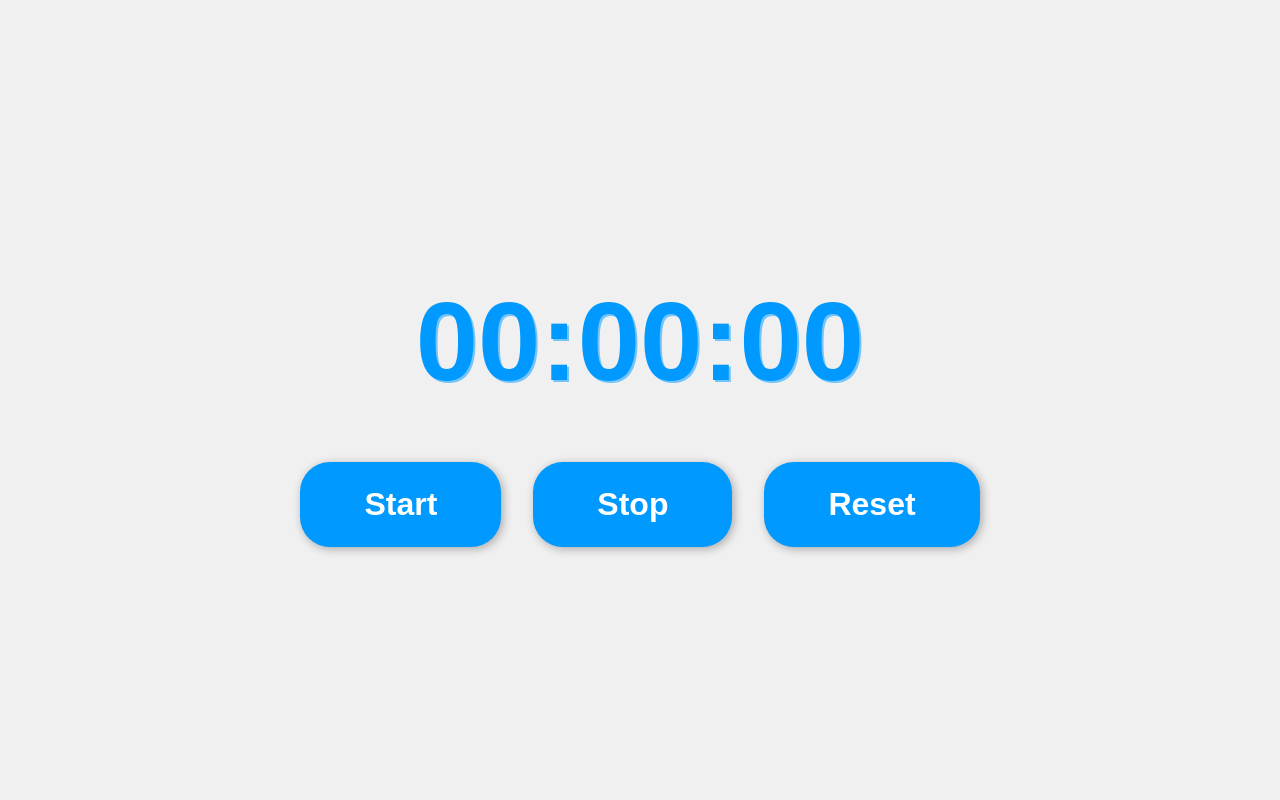
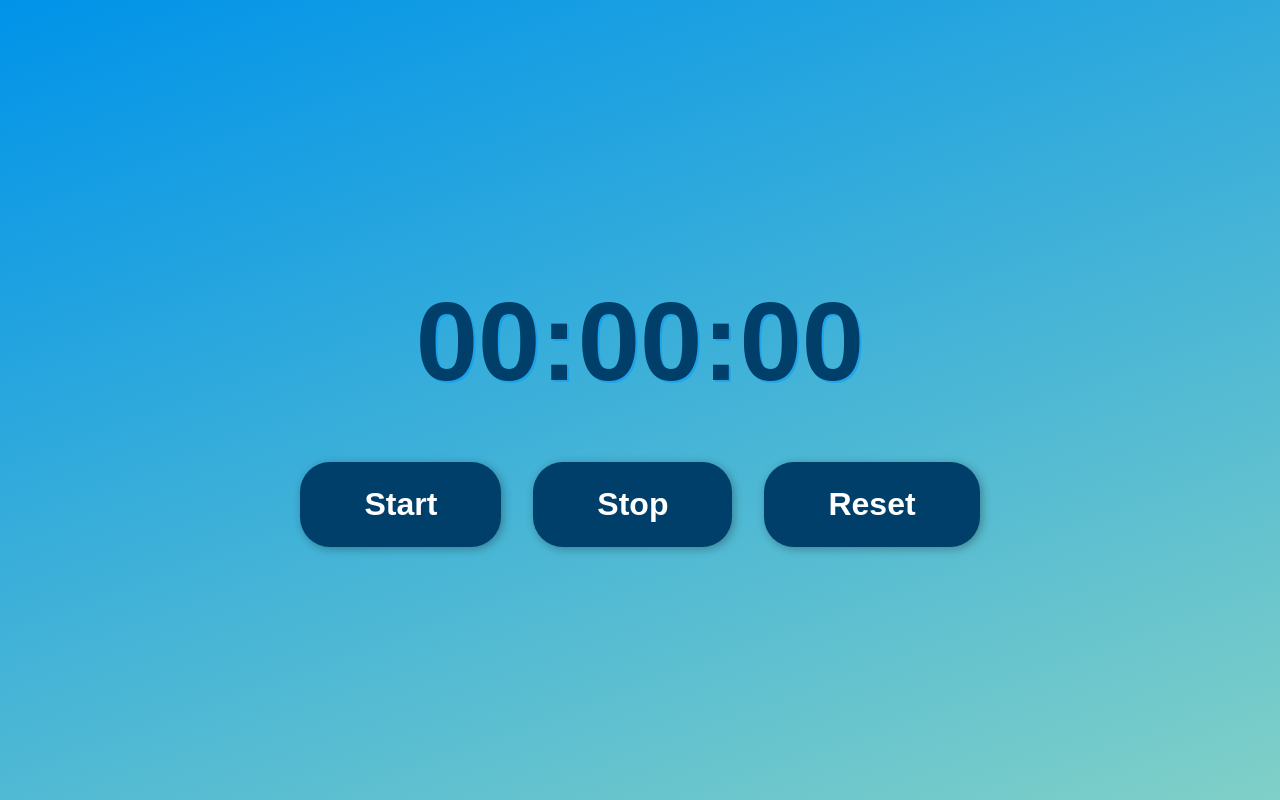
Before and after one commit to QS3H/simple-practice-projects, a plain HTML site: page Stopwatch Project/index.html in a window 1280 px wide. Drawn offline with Linux system fonts and the light colour scheme.

Commit message:
change background color

```diff
--- a/Stopwatch Project/styles.css
+++ b/Stopwatch Project/styles.css
@@ -5,7 +5,7 @@
 }
 
 body {
-  background-color: #f0f0f0;
+  background: linear-gradient(160deg, #0093e9 0%, #80d0c7 100%);
   font-family: "Poppins", sans-serif;
   display: flex;
   flex-direction: column;
@@ -19,7 +19,7 @@ body {
   font-size: 7rem;
   font-weight: 700;
   text-shadow: 2px 2px #0099ff83;
-  color: #0099ff;
+  color: #003f69;
   width: 600px;
   text-align: center;
   margin: 40px auto;
@@ -31,7 +31,7 @@ body {
 }
 
 button {
-  background-color: #0099ff;
+  background-color: #003f69;
   color: #fff;
   border: none;
   font-size: 2rem;
```
